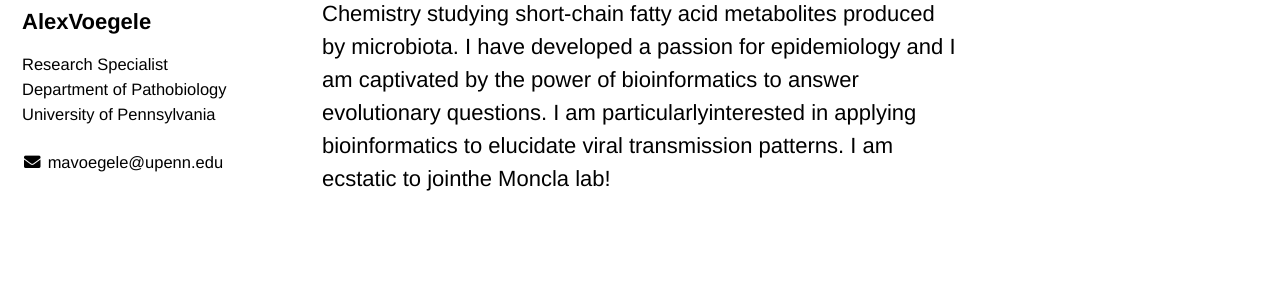
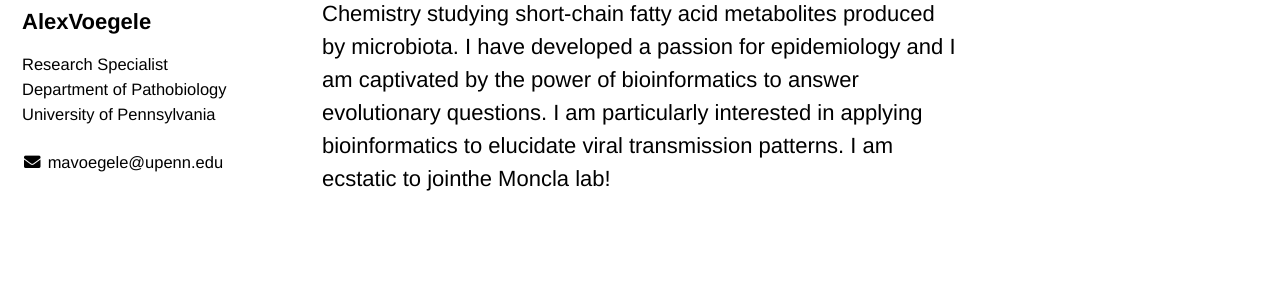
Before and after one commit to lmoncla/monclalab, a Jekyll site: the page built from _pages/people-Alex-Voegele.md, in a window 1280 px wide and 938 px high. Shown: the part 464-758 px from the top of the window. Built offline with Jekyll 4.4.1, drawn with Linux system fonts in a browser that asks for light colours; cached includes are drawn as plain includes; a script that is not in the unit is left out; comment, search, counter and statistics services are not loaded; some of the changed text lies outside the part shown.

Commit message:
Update people-Alex-Voegele.md

```diff
--- a/_pages/people-Alex-Voegele.md
+++ b/_pages/people-Alex-Voegele.md
@@ -16,4 +16,4 @@ author_profile: true
 
 ## Bio
 
-I came to the Moncla laboratory after attending Towson University (‘22) where I studied Biochemistry. While at Towson I was an undergraduate researcher for a collaborative project between Towson University’s Departments of Biology and Chemistry studying short-chain fatty acid metabolites produced by microbiota. I have developed a passion for epidemiology and I am captivated by the power of bioinformatics to answer evolutionary questions. I am particularlyinterested in applying bioinformatics to elucidate viral transmission patterns. I am ecstatic to jointhe Moncla lab!
+I came to the Moncla laboratory after attending Towson University (‘22) where I studied Biochemistry. While at Towson I was an undergraduate researcher for a collaborative project between Towson University’s Departments of Biology and Chemistry studying short-chain fatty acid metabolites produced by microbiota. I have developed a passion for epidemiology and I am captivated by the power of bioinformatics to answer evolutionary questions. I am particularly interested in applying bioinformatics to elucidate viral transmission patterns. I am ecstatic to jointhe Moncla lab!
```
